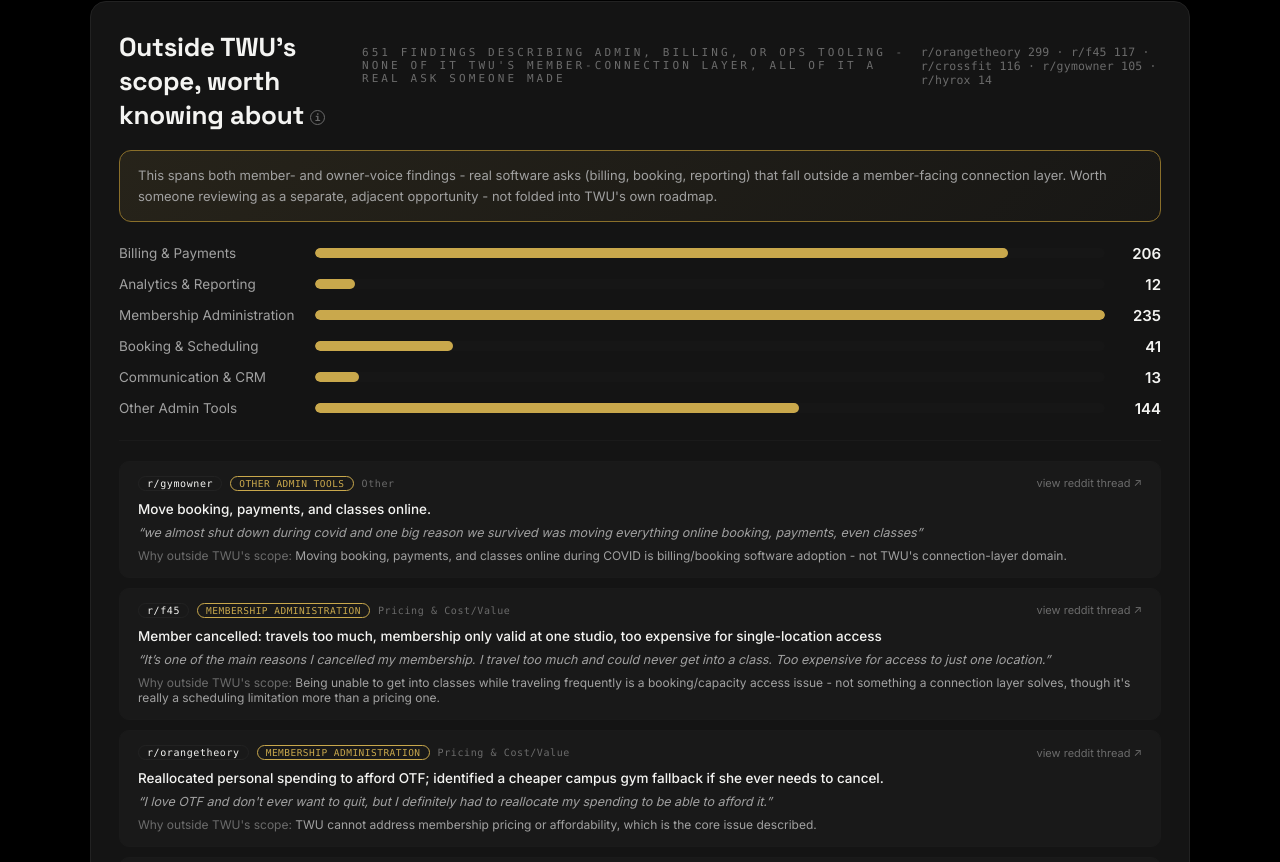
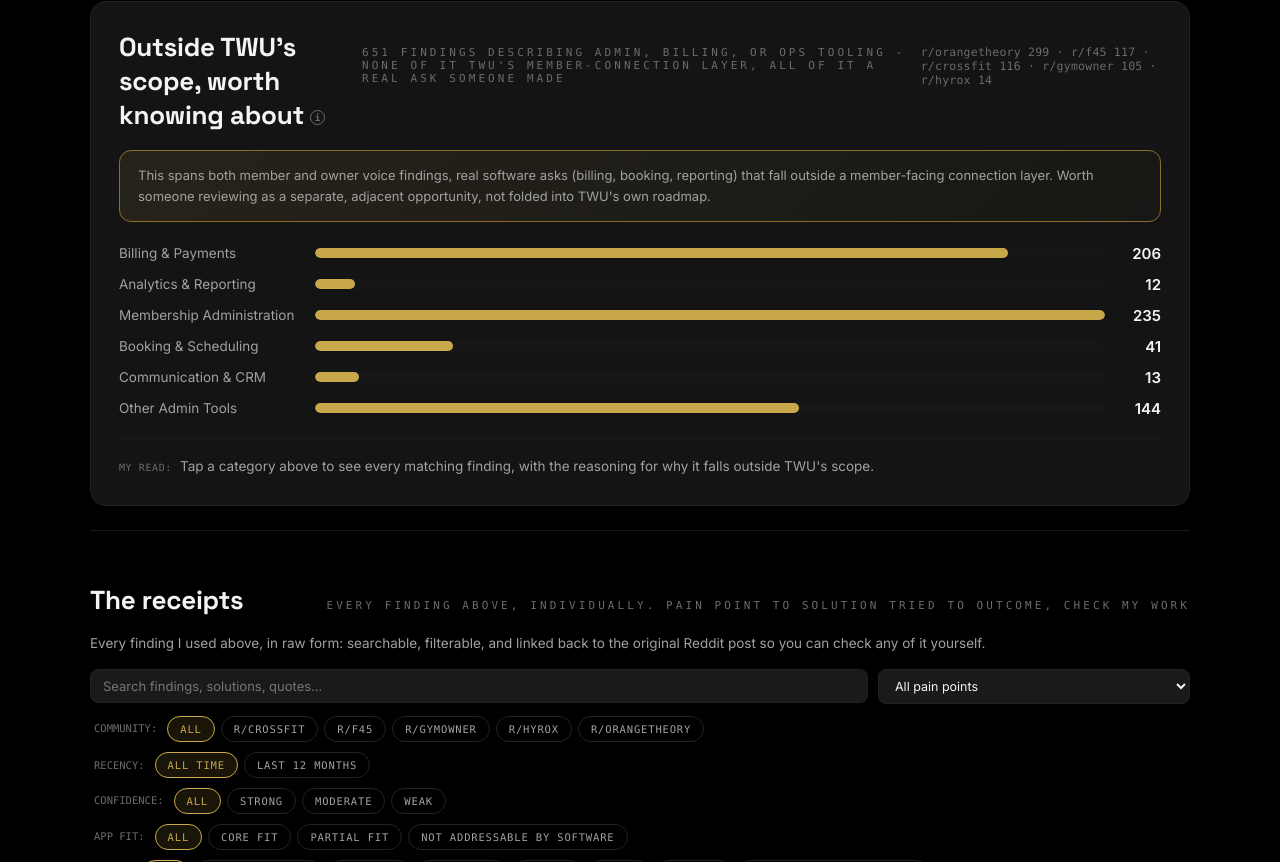
Before and after one commit to Santhoshi129/readout-sync, a Next.js app: page /retention-research in a window 1280 px wide. Shown: the part 11138-12000 px from the top of the page. Built offline with nearby package versions, Linux system fonts and the light colour scheme.

Commit message:
AdjacentToolingWishlist: reuse SectionInsight for the drill-down so it matches the exact scrollable, X-of-Y-findings pattern used everywhere else (pain point frequency, severity, solutions)

```diff
--- a/components/AdjacentToolingWishlist.tsx
+++ b/components/AdjacentToolingWishlist.tsx
@@ -3,13 +3,14 @@
 // Surfaces findings tagged not_addressable + outside_scope_type ==
 // "adjacent_tooling" - requests where the person clearly wants *some*
 // software fix (billing automation, a churn dashboard, an integrated ops
-// platform) but the fix isn't TWU's community/connection layer. Redesigned
-// as a proper analytical panel (category breakdown + drill-in list) to
-// match the rest of the dashboard's reporting style, rather than a flat
-// list - this is the single largest concentration of that signal on the
-// whole page (dominated by gymowner: owners describing churn-prevention
-// and member-analytics tooling, which is the business side of retention,
-// distinct from the member-facing community layer TWU actually builds).
+// platform) but the fix isn't TWU's community/connection layer.
+//
+// The drill-down list reuses SectionInsight directly - the same scrollable,
+// "X of Y findings in this view, scroll for every matching finding" panel
+// used everywhere else on the dashboard (pain point frequency, severity,
+// who's talking, solutions) - rather than a bespoke list, so this section
+// behaves identically to every other interactive breakdown on the page
+// instead of being a one-off.
 //
 // Deliberately NOT styled or framed as a priority/build recommendation -
 // this is a "here's what's outside our lane, worth someone else reviewing"
@@ -19,15 +20,9 @@
 import { useMemo, useState, useEffect } from "react";
 import { Counter } from "@/components/Counter";
 import { InfoTip } from "@/components/InfoTip";
+import { SectionInsight } from "@/components/SectionInsight";
 import type { Finding } from "@/lib/retention-research";
-import { painPointLabel, communityFromPermalink } from "@/lib/retention-research";
-
-const TONE_COLOR: Record<string, string> = {
-  hot: "var(--hot)",
-  amber: "var(--amber)",
-  muted: "var(--ink-faint)",
-  bad: "var(--bad)",
-};
+import { communityFromPermalink } from "@/lib/retention-research";
 
 type Category =
   | "Billing & Payments"
@@ -48,8 +43,7 @@ const CATEGORY_ORDER: Category[] = [
 
 // Keyword-scored, not a single first-match - a finding often touches more
 // than one theme (a "churn dashboard" is both analytics and CRM), so this
-// picks whichever theme is most represented in its own text rather than
-// whichever keyword list happens to run first.
+// picks whichever theme is most represented in its own text.
 function categorize(f: Finding): Category {
   const text = `${f.solution_category ?? ""} ${f.solution ?? ""} ${f.evidence_snippet ?? ""}`.toLowerCase();
   const scores: Record<Category, number> = {
@@ -90,36 +84,14 @@ function useMounted() {
 export function AdjacentToolingWishlist({ findings }: { findings: Finding[] }) {
   const mounted = useMounted();
   const [activeCategory, setActiveCategory] = useState<Category | null>(null);
-  const [shown, setShown] = useState(6);
 
-  const items = useMemo(() => {
-    const matched = findings
-      .filter((f) => f.app_relevance === "not_addressable" && f.outside_scope_type === "adjacent_tooling")
-      .map((f) => ({ f, category: categorize(f), community: communityFromPermalink(f.permalink) }));
-
-    // The combined dataset is a straight concatenation of each community's
-    // findings in a fixed order (gymowner first), so without this, the
-    // default (unfiltered, unscrolled) view of the list below would only
-    // ever show gymowner - not because it dominates the data, but because
-    // it happens to sort first. Round-robin across communities so the
-    // first N items shown are always a genuine cross-community sample.
-    const byCommunity = new Map<string, typeof matched>();
-    for (const item of matched) {
-      const list = byCommunity.get(item.community) ?? [];
-      list.push(item);
-      byCommunity.set(item.community, list);
-    }
-    const queues = Array.from(byCommunity.values());
-    const interleaved: typeof matched = [];
-    let i = 0;
-    while (interleaved.length < matched.length) {
-      const q = queues[i % queues.length];
-      if (q.length > 0) interleaved.push(q.shift()!);
-      i++;
-      if (queues.every((q) => q.length === 0)) break;
-    }
-    return interleaved;
-  }, [findings]);
+  const items = useMemo(
+    () =>
+      findings
+        .filter((f) => f.app_relevance === "not_addressable" && f.outside_scope_type === "adjacent_tooling")
+        .map((f) => ({ f, category: categorize(f) })),
+    [findings]
+  );
 
   const byCategory = useMemo(() => {
     const counts = new Map<Category, number>();
@@ -127,30 +99,32 @@ export function AdjacentToolingWishlist({ findings }: { findings: Finding[] }) {
     return CATEGORY_ORDER.map((cat) => [cat, counts.get(cat) ?? 0] as [Category, number]).filter(([, c]) => c > 0);
   }, [items]);
 
+  const ownerShare = useMemo(() => {
+    if (items.length === 0) return 0;
+    const ownerCount = items.filter(({ f }) => communityFromPermalink(f.permalink) === "r/gymowner").length;
+    return Math.round((ownerCount / items.length) * 100);
+  }, [items]);
+
   const byCommunityCount = useMemo(() => {
     const counts = new Map<string, number>();
-    for (const { community } of items) counts.set(community, (counts.get(community) ?? 0) + 1);
+    for (const { f } of items) {
+      const c = communityFromPermalink(f.permalink);
+      counts.set(c, (counts.get(c) ?? 0) + 1);
+    }
     return counts;
   }, [items]);
-
-  const ownerShare = useMemo(() => {
-    if (items.length === 0) return 0;
-    const ownerCount = byCommunityCount.get("r/gymowner") ?? 0;
-    return Math.round((ownerCount / items.length) * 100);
-  }, [items, byCommunityCount]);
 
   if (items.length === 0) return null;
 
   const max = Math.max(1, ...byCategory.map(([, c]) => c));
-  const visibleItems = (activeCategory ? items.filter((i) => i.category === activeCategory) : items).slice(0, shown);
-  const totalVisible = activeCategory ? items.filter((i) => i.category === activeCategory).length : items.length;
+  const activeMatches = activeCategory ? items.filter((i) => i.category === activeCategory).map((i) => i.f) : null;
 
   return (
     <div className="card" style={{ padding: 28, marginBottom: 24 }}>
       <div className="section-head" style={{ marginBottom: 0 }}>
         <div className="section-title">
           Outside TWU&apos;s scope, worth knowing about
-          <InfoTip text="Findings where someone clearly wants a software fix - billing automation, a churn dashboard, an integrated ops platform - but the fix isn't a community/connection feature, so it doesn't belong in the core-fit or partial-fit counts above. Not a build recommendation for TWU as-is; a signal that whoever owns adjacent tooling decisions might want to see." />
+          <InfoTip text="Findings where someone clearly wants a software fix - billing automation, a churn dashboard, an integrated ops platform - but the fix isn't a community/connection feature, so it doesn't belong in the core-fit or partial-fit counts above. Not a build recommendation for TWU as-is; a signal that whoever owns adjacent tooling decisions might want to see. Tap any category below to see every matching finding." />
         </div>
         <div className="eyebrow muted">
           {items.length} finding{items.length === 1 ? "" : "s"} describing admin, billing, or ops tooling - none of it TWU&apos;s
@@ -161,7 +135,7 @@ export function AdjacentToolingWishlist({ findings }: { findings: Finding[] }) {
             {Array.from(byCommunityCount.entries())
               .sort((a, b) => b[1] - a[1])
               .map(([c, n]) => `${c} ${n}`)
-              .join("  ·  ")}
+              .join("  \u00b7  ")}
           </div>
         )}
       </div>
@@ -179,8 +153,8 @@ export function AdjacentToolingWishlist({ findings }: { findings: Finding[] }) {
         }}
       >
         {ownerShare >= 50
-          ? `${ownerShare}% of this comes from gym owners specifically - and it reads less like feature requests and more like the business side of retention: churn dashboards, dunning, renewal reminders. That's the operational layer sitting underneath member community and connection, which is what TWU actually builds. Worth someone reviewing as a separate, adjacent opportunity - not folded into TWU's own roadmap.`
-          : `This spans both member- and owner-voice findings - real software asks (billing, booking, reporting) that fall outside a member-facing connection layer. Worth someone reviewing as a separate, adjacent opportunity - not folded into TWU's own roadmap.`}
+          ? `${ownerShare}% of this comes from gym owners specifically, and it reads less like feature requests and more like the business side of retention: churn dashboards, dunning, renewal reminders. That's the operational layer sitting underneath member community and connection, which is what TWU actually builds. Worth someone reviewing as a separate, adjacent opportunity, not folded into TWU's own roadmap.`
+          : `This spans both member and owner voice findings, real software asks (billing, booking, reporting) that fall outside a member-facing connection layer. Worth someone reviewing as a separate, adjacent opportunity, not folded into TWU's own roadmap.`}
       </div>
 
       <div style={{ marginTop: 22, display: "flex", flexDirection: "column", gap: 12 }}>
@@ -190,10 +164,7 @@ export function AdjacentToolingWishlist({ findings }: { findings: Finding[] }) {
           return (
             <div
               key={cat}
-              onClick={() => {
-                setActiveCategory((c) => (c === cat ? null : cat));
-                setShown(6);
-              }}
+              onClick={() => setActiveCategory((c) => (c === cat ? null : cat))}
               style={{
                 display: "grid",
                 gridTemplateColumns: "180px 1fr 40px",
@@ -226,103 +197,14 @@ export function AdjacentToolingWishlist({ findings }: { findings: Finding[] }) {
         })}
       </div>
 
-      {activeCategory && (
-        <button
-          onClick={() => {
-            setActiveCategory(null);
-            setShown(6);
-          }}
-          style={{
-            marginTop: 14,
-            background: "none",
-            border: "none",
-            padding: 0,
-            color: "var(--amber)",
-            fontSize: 12.5,
-            cursor: "pointer",
-          }}
-        >
-          ✕ Clear filter ({activeCategory})
-        </button>
-      )}
-
-      <div style={{ marginTop: 22, paddingTop: 20, borderTop: "1px solid var(--border-soft, var(--border))", display: "flex", flexDirection: "column", gap: 10 }}>
-        {visibleItems.map(({ f, category, community }) => (
-          <div
-            key={f.id}
-            style={{
-              padding: "14px 18px",
-              borderRadius: 10,
-              background: "var(--bg-raised, rgba(255,255,255,0.02))",
-              border: "1px solid var(--border-soft, var(--border))",
-            }}
-          >
-            <div style={{ display: "flex", gap: 8, flexWrap: "wrap", alignItems: "center", justifyContent: "space-between", marginBottom: 8 }}>
-              <div style={{ display: "flex", gap: 8, flexWrap: "wrap", alignItems: "center" }}>
-                <span
-                  style={{
-                    fontFamily: "var(--mono)",
-                    fontSize: 10,
-                    letterSpacing: "0.06em",
-                    color: "var(--ink)",
-                    border: "1px solid var(--border)",
-                    borderRadius: 999,
-                    padding: "1px 8px",
-                  }}
-                >
-                  {community}
-                </span>
-                <span
-                  style={{
-                    fontFamily: "var(--mono)",
-                    fontSize: 9.5,
-                    letterSpacing: "0.05em",
-                    textTransform: "uppercase",
-                    color: TONE_COLOR.amber,
-                    border: `1px solid ${TONE_COLOR.amber}`,
-                    borderRadius: 999,
-                    padding: "1px 8px",
-                  }}
-                >
-                  {category}
-                </span>
-                <span style={{ fontFamily: "var(--mono)", fontSize: 10, letterSpacing: "0.06em", color: "var(--ink-faint)" }}>
-                  {painPointLabel(f.pain_point)}
-                </span>
-              </div>
-              {f.permalink && (
-                <a href={f.permalink} target="_blank" rel="noreferrer" style={{ fontSize: 11, color: "var(--ink-faint)", whiteSpace: "nowrap" }}>
-                  view reddit thread ↗
-                </a>
-              )}
-            </div>
-
-            <div style={{ fontSize: 13.5, lineHeight: 1.5, fontWeight: 500 }}>{f.solution || f.pain_point_reasoning}</div>
-
-            {f.evidence_snippet && (
-              <div style={{ marginTop: 6, fontSize: 12.5, fontStyle: "italic", color: "var(--ink-dim)" }}>&ldquo;{f.evidence_snippet}&rdquo;</div>
-            )}
-
-            {f.app_relevance_reasoning && (
-              <div style={{ marginTop: 8, fontSize: 12, color: "var(--ink-dim)" }}>
-                <span style={{ color: "var(--ink-faint)" }}>Why outside TWU&apos;s scope: </span>
-                {f.app_relevance_reasoning}
-              </div>
-            )}
-          </div>
-        ))}
-      </div>
-
-      {shown < totalVisible && (
-        <button
-          onClick={() => setShown((s) => s + 10)}
-          className="diagnostics-toggle"
-          style={{ marginTop: 16 }}
-        >
-          <span>Show {Math.min(10, totalVisible - shown)} more{activeCategory ? ` in ${activeCategory}` : ""}</span>
-          <span className="chev">▸</span>
-        </button>
-      )}
+      <SectionInsight
+        totalInView={items.length}
+        matches={activeMatches}
+        selectionLabel={activeCategory}
+        generalText="Tap a category above to see every matching finding, with the reasoning for why it falls outside TWU's scope."
+        onClear={() => setActiveCategory(null)}
+        showReasoning
+      />
     </div>
   );
 }
```
